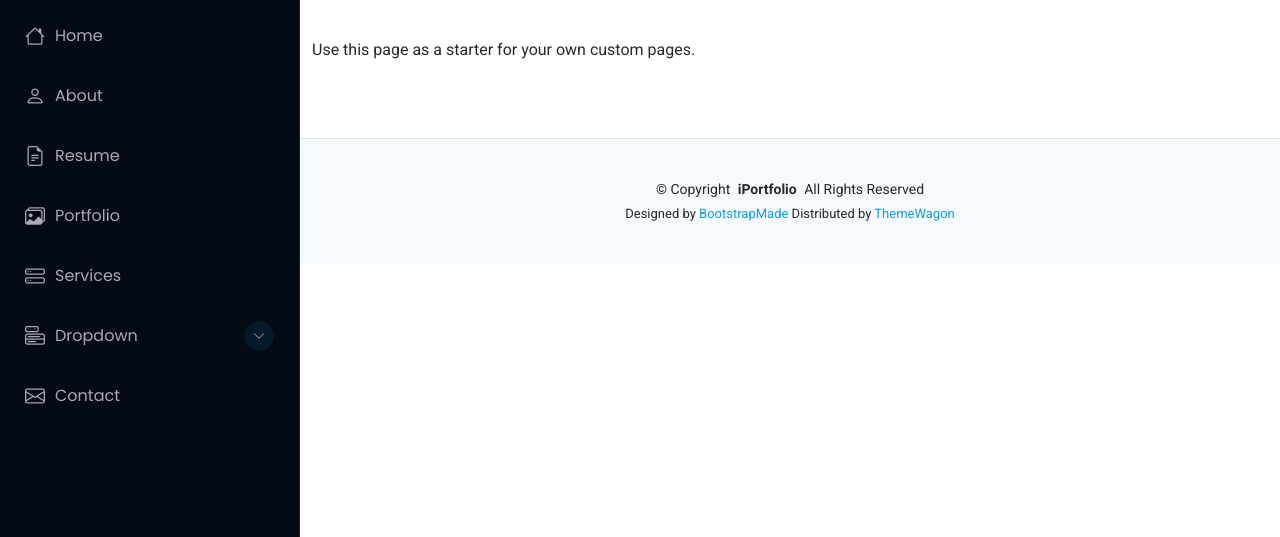
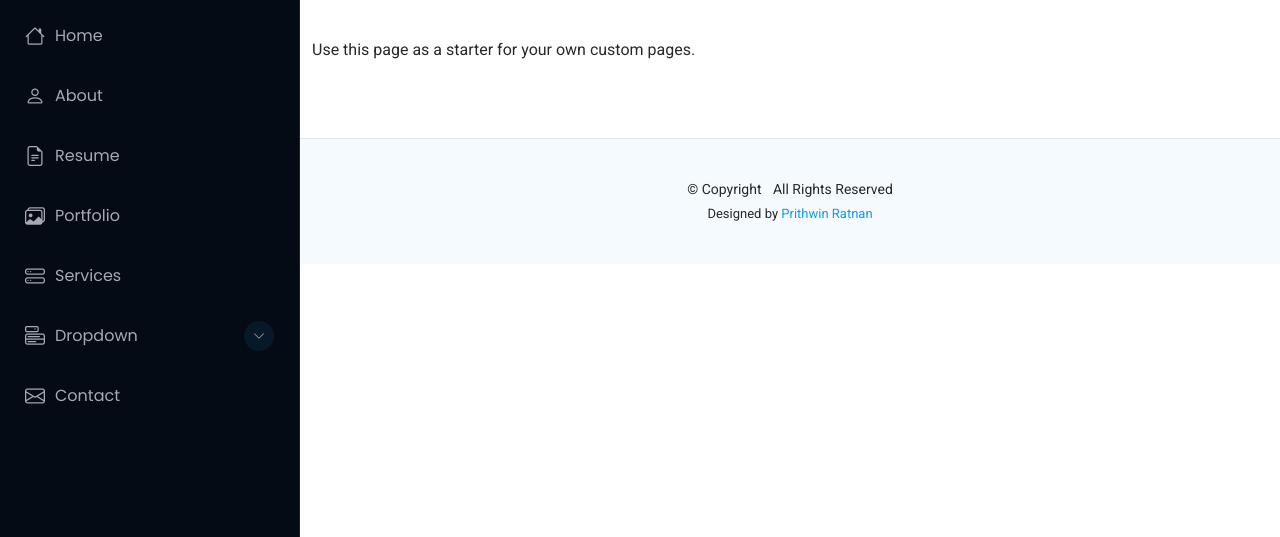
Before and after one commit to Prithwin55/Portfolio, a plain HTML site: page starter-page.html in a window 1280 px wide. Shown: the part 263-800 px from the top of the page. Drawn offline with Linux system fonts and the light colour scheme.

Commit message:
Update starter-page.html

```diff
--- a/starter-page.html
+++ b/starter-page.html
@@ -118,11 +118,11 @@
 
     <div class="container">
       <div class="copyright text-center ">
-        <p>© <span>Copyright</span> <strong class="px-1 sitename">iPortfolio</strong> <span>All Rights Reserved</span></p>
+        <p>© <span>Copyright</span> <strong class="px-1 sitename"></strong> <span>All Rights Reserved</span></p>
       </div>
       <div class="credits">
 
-        Designed by <a href="https://bootstrapmade.com/">BootstrapMade</a> Distributed by <a href="https://themewagon.com">ThemeWagon</a>
+        Designed by <a href="#">Prithwin Ratnan</a>
       </div>
     </div>
 
```
